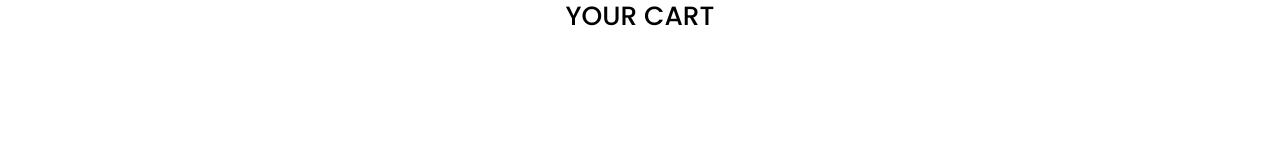
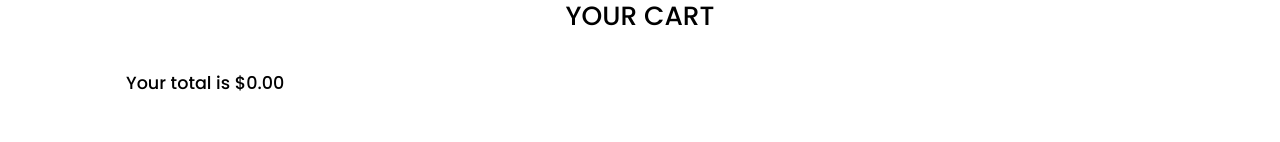
Before and after one commit to Airtribunal/AIrtribunal-E-commerce, a React (Create React App) app: page /cart in a window 1280 px wide. Shown: the part 130-272 px from the top of the page. Built offline with nearby package versions, Linux system fonts and the light colour scheme; some icons are missing.

Commit message:
total-price

```diff
--- a/package.json
+++ b/package.json
@@ -13,6 +13,7 @@
     "antd": "^4.22.7",
     "boxicons": "^2.1.2",
     "evergreen-ui": "^6.10.3",
+    "millify": "^5.0.0",
     "nanoid": "^4.0.0",
     "react": "^18.2.0",
     "react-dom": "^18.2.0",
--- a/src/App.css
+++ b/src/App.css
@@ -432,6 +432,13 @@
   color: #fff;
 }
 
+.total-price {
+  font-size: 1.1rem;
+  margin-top: -1em;
+  margin-bottom: 2em;
+  padding-left: 14px;
+}
+
 .cart-section {
   padding-bottom: 200px;
 }
--- a/src/components/Cart.jsx
+++ b/src/components/Cart.jsx
@@ -1,10 +1,11 @@
-import React from 'react';
+import React, { useEffect, useState } from 'react';
 import CartItem from './CartItem';
 import { nanoid } from 'nanoid';
-import { Link } from 'react-router-dom';
+import millify from "millify";
 
 const Cart = (props) => {
     const { theme, cartArray, handleDeleteFromCart, handleClearCart, isCleared } = props
+    const [total, setTotal] = useState(0)
 
     const cartElements = cartArray.map((cartElement) => {
         return (
@@ -20,17 +21,24 @@ const Cart = (props) => {
         )
     })
 
+    useEffect(() => {
+        cartArray.map((cartElement) => {
+            return setTotal(prevTotal => prevTotal + cartElement.price)
+        })
+    }, [cartArray])
+
     return (
         <>
             <div className="cart-section">
                 <div className="container">
                     <h1 className={theme ? "cart-title dark" : "cart-title"}>Your cart</h1>
+                    <p className="total-price">{`Your total is $${total.toFixed(2)}`}</p>
                     <div className="cart-products">
                         {cartElements}
                     </div>
                     <div className="clear-all-products-btn">
                         <button className="clear-products-btn" onClick={handleClearCart}>
-                           {isCleared ? "nothing to clear" : "Clear all the products"}
+                            {isCleared ? "nothing to clear" : "Clear all the products"}
                         </button>
                     </div>
                 </div>
```
Also changed, not shown: 1 other file (tests, documents, lock files or other folders).
